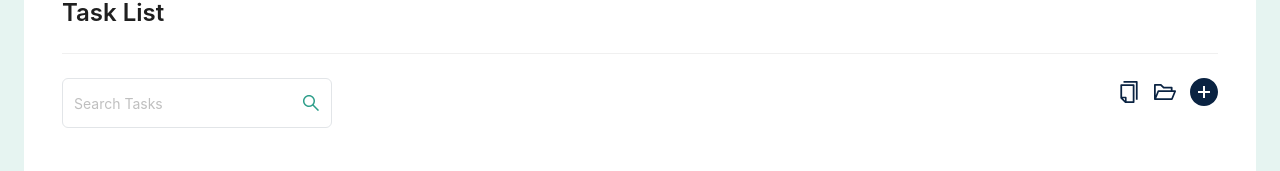
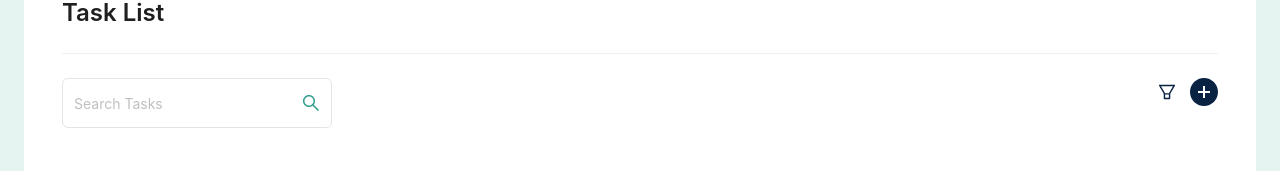
Before and after one commit to AebadUQ/TaskBreeze, a React (Create React App) app: page / in a window 1280 px wide. Shown: the part 115-286 px from the top of the page. Built offline with nearby package versions, Linux system fonts and the light colour scheme.

Commit message:
Implement Todo categories - Filter Feature

```diff
--- a/public/index.html
+++ b/public/index.html
@@ -2,7 +2,7 @@
 <html lang="en">
   <head>
     <meta charset="utf-8" />
-    <link rel="icon" href="%PUBLIC_URL%/favicon.ico" />
+    <link rel="icon" href="%PUBLIC_URL%/favico.ico" />
     <meta name="viewport" content="width=device-width, initial-scale=1" />
     <meta name="theme-color" content="#000000" />
     <meta
--- a/src/common/main.css
+++ b/src/common/main.css
@@ -57,7 +57,7 @@
 /* Content css */
 .optionIcon {
     color: #0a2342;
-    font-size: 22px;
+    font-size: 18px;
 }
 
 .optionIcon:hover {
--- a/src/components/todoComponents/EditModal.tsx
+++ b/src/components/todoComponents/EditModal.tsx
@@ -9,7 +9,7 @@ import {
   Select,
   Input,
 } from "antd";
-import { FieldType } from "../../types";
+import { FieldType,Task } from "../../types";
 import { useDispatch } from "react-redux";
 import { editTodo } from "../../redux/reducer/todoReducer";
 
@@ -19,7 +19,7 @@ const { Paragraph } = Typography;
 const EditModal: React.FC<{
   isModalOpen: boolean;
   setIsModalOpen: (isOpen: boolean) => void;
-  task: any;
+  task: Task;
 }> = ({ isModalOpen, setIsModalOpen, task }) => {
   const [form] = Form.useForm();
   const dispatch = useDispatch();
@@ -32,7 +32,7 @@ const EditModal: React.FC<{
     setIsModalOpen(false);
   };
 
-  const onFinish = (values: any) => {
+  const onFinish = (values: Task) => {
     dispatch(editTodo({ id: task?.id, ...values }));
     form.resetFields();
     setIsModalOpen(false);
--- a/src/components/todoComponents/TaskCard.tsx
+++ b/src/components/todoComponents/TaskCard.tsx
@@ -1,9 +1,9 @@
 import EditModal from "./EditModal";
 import React, { useState } from "react";
 import { colors } from "../../common/theme";
-import { TaskCardProps } from "../../types";
 import { useDispatch } from "react-redux";
 import { CustomAvatar } from "../ui-components";
+import { TaskCardProps,Task } from "../../types";
 import { deleteToDo } from "../../redux/reducer/todoReducer";
 import { DeleteOutlined, EditOutlined, CopyOutlined } from "@ant-design/icons";
 import {
@@ -21,7 +21,7 @@ import {
 const { Paragraph, Text } = Typography;
 
 const CustomTitle: React.FC<{
-  task: any;
+  task: Task;
   handleDeleteClick: any;
   handleEditClick: any;
   copyToClipboard: any;
--- a/src/components/todoComponents/TaskModal.tsx
+++ b/src/components/todoComponents/TaskModal.tsx
@@ -9,7 +9,7 @@ import {
   Select,
   Input,
 } from "antd";
-import { FieldType } from "../../types";
+import { FieldType ,Task} from "../../types";
 import { useDispatch } from "react-redux";
 import { addToDo } from "../../redux/reducer/todoReducer";
 const { Option } = Select;
@@ -30,7 +30,7 @@ const TaskModal: React.FC<{
     setIsModalOpen(false);
   };
 
-  const onFinish = (values: any) => {
+  const onFinish = (values: Task) => {
     dispatch(addToDo(values));
     form.resetFields();
     setIsModalOpen(false);
--- a/src/page/Home.tsx
+++ b/src/page/Home.tsx
@@ -10,15 +10,18 @@ import {
   Space,
   Empty,
   theme,
+  Radio,
 } from "antd";
 import {
   CopyOutlined,
   FolderOpenOutlined,
   PlusCircleFilled,
   SearchOutlined,
+  FilterOutlined,
 } from "@ant-design/icons";
 import { colors } from "../common/theme";
 import { useSelector } from "react-redux";
+import { Task } from "../types";
 import TaskCard from "../components/todoComponents/TaskCard";
 import TaskModal from "../components/todoComponents/TaskModal";
 const { Title } = Typography;
@@ -32,15 +35,16 @@ const ContentComponent: React.FC<AppProps> = () => {
   } = theme.useToken();
   const alltask = useSelector((state: any) => state.todoReducer.todoList);
   const [isModalOpen, setIsModalOpen] = useState(false);
-
+  const [show, setShow] = useState(false);
   const [row, setRow] = useState(alltask);
+  const [selectedValue, setSelectedValue] = useState("all");
   React.useEffect(() => {
     setRow(alltask);
   }, [alltask]);
   const showModal = () => {
     setIsModalOpen(true);
   };
-  const handleSearch = (value: any) => {
+  const handleSearch = (value: string) => {
     const newString = value;
 
     if (newString !== "") {
@@ -69,7 +73,14 @@ const ContentComponent: React.FC<AppProps> = () => {
       setRow(alltask);
     }
   };
-
+  const handleRadioChange = (e:any) => {
+    setSelectedValue(e.target.value);
+    const filtered = alltask.filter((task:Task) => task.status === e.target.value);
+    setRow(filtered);
+    if (e.target.value === "all") {
+      setRow(alltask);
+    }
+  };
   return (
     <>
       <Content
@@ -80,7 +91,7 @@ const ContentComponent: React.FC<AppProps> = () => {
       >
         <Row>
           <Col span={24}>
-            <Title level={3}>Task List</Title>
+            <Title level={3}>Task List </Title>
             <Divider />
           </Col>
         </Row>
@@ -102,12 +113,20 @@ const ContentComponent: React.FC<AppProps> = () => {
           <Col xs={0} sm={12}>
             <Row justify={"end"}>
               <Space size={14}>
-                <Tooltip placement="topLeft" title={"Copy"}>
-                  <CopyOutlined className="optionIcon" />
+                <Tooltip placement="topLeft" title={"Filter"}>
+                  <FilterOutlined
+                    className="optionIcon"
+                    onClick={() => {
+
+                      setShow(!show)
+                      if(show===true){
+                        setRow(alltask)
+                        setSelectedValue("all")
+                      }
+                    }}
+                  />
                 </Tooltip>
-                <Tooltip placement="topLeft" title={"Local Storage"}>
-                  <FolderOpenOutlined className="optionIcon" />
-                </Tooltip>
+
                 <PlusCircleFilled className="addTodoIcon" onClick={showModal} />
               </Space>
             </Row>
@@ -130,11 +149,22 @@ const ContentComponent: React.FC<AppProps> = () => {
           </Col>
         </Row>
         <Divider />
+        {show ? (
+          <Row justify={"end"}>
+            <Radio.Group onChange={handleRadioChange} value={selectedValue}>
+              <Radio value="all">All</Radio>
+
+              <Radio value="To do">To do</Radio>
+              <Radio value="In progress">In progress</Radio>
+              <Radio value="Completed">Completed</Radio>
+            </Radio.Group>
+          </Row>
+        ) : null}
         <Row>
           <Col span={24}>
             <Row>
               {row && row.length > 0 ? (
-                row.map((task: any) => (
+                row.map((task: Task) => (
                   <Col
                     xs={24}
                     sm={12}
```
Also changed, not shown: 1 other file (tests, documents, lock files or other folders).
